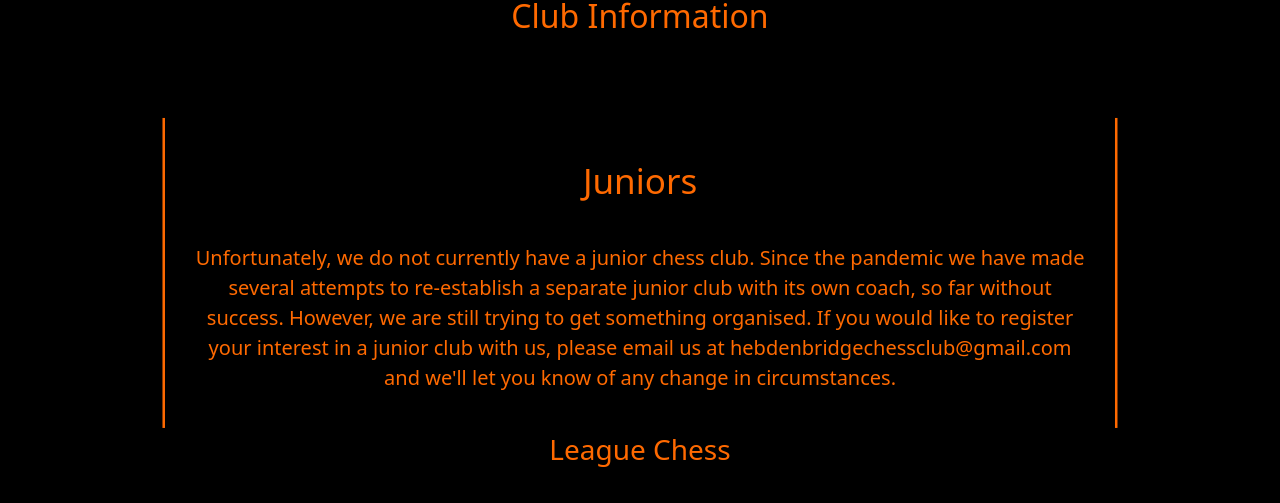
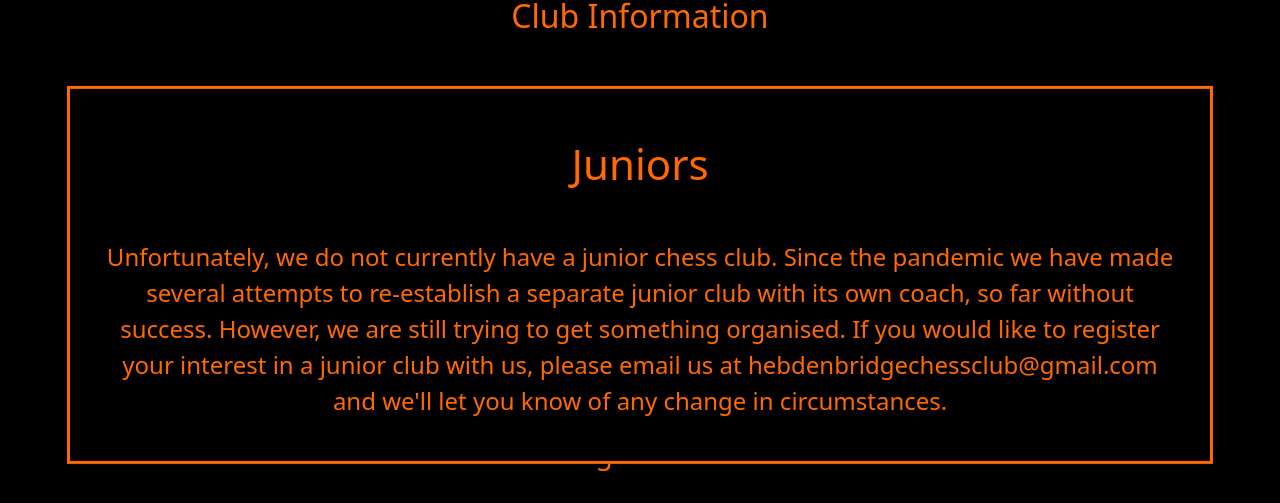
Before and after one commit to MGFNolan/hebden-bridge-chess-club, a React (Vite) app: page / in a window 1280 px wide. In both pictures the pointer is over the item 639 px from the left and 1064 px from the top of the page. Shown: the part 832-1335 px from the top of the page. Built offline with nearby package versions, Linux system fonts and the light colour scheme.

Commit message:
5: adjust hover behaviour

```diff
--- a/src/css/club-Information-Individual.css
+++ b/src/css/club-Information-Individual.css
@@ -2,7 +2,7 @@
     @apply w-[33%] bg-black px-6 transition-all duration-150 ease-in-out;
     @media (min-width: 1280px) {
         &:hover {
-            @apply scale-125 z-100 border-orange-500 border-l-2 border-r-2 mt-10;
+            @apply scale-150 z-100 border-orange-500 border-2 mt-10;
         }
     }
 
```
